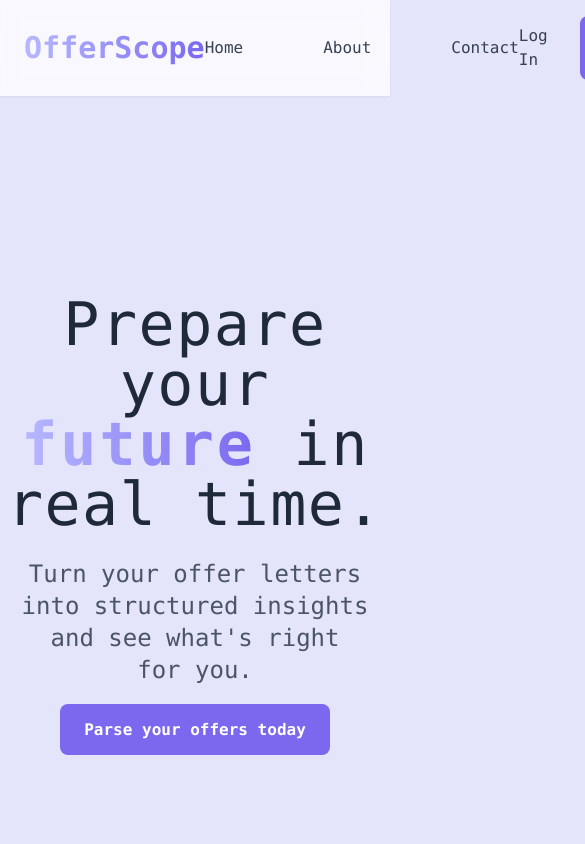
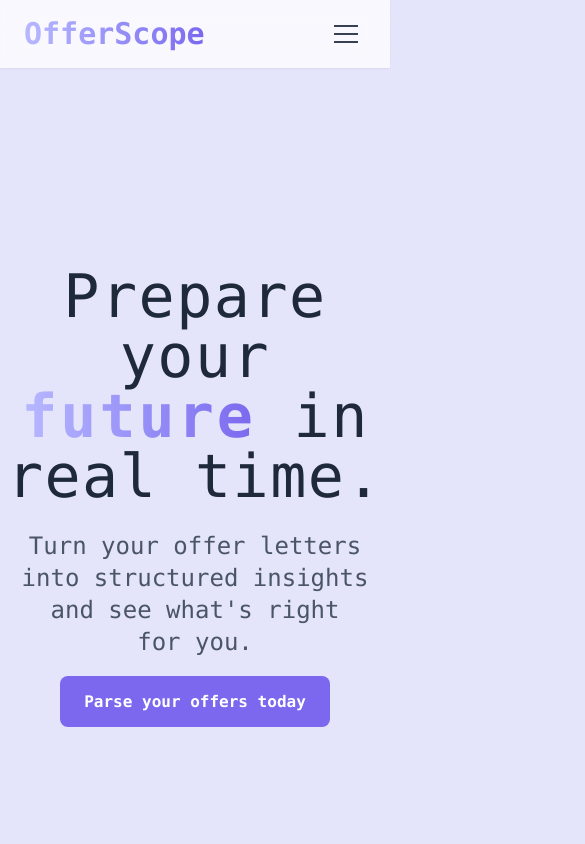
Before and after one commit to discreett/OfferScope, a Next.js app: page /home in a window 390 px wide. Shown: the top 844 px of the page, 585 px wide, since content can reach past the window. Built offline with nearby package versions, Linux system fonts and the light colour scheme.

Commit message:
responsive navbar

```diff
--- a/components/Navbar.tsx
+++ b/components/Navbar.tsx
@@ -1,20 +1,47 @@
 'use client'
 
+import { useState } from 'react';
+
 function myNav() {
+    const [isMenuOpen, setIsMenuOpen] = useState(false);
+
     return(
          <header className="bg-[white]/75 backdrop-blur-md shadow-xs sticky top-0 z-50 font-mono">
-            <div className="max-w-7xl mx-auto px-6 py-4 flex items-center justify-center">
-                <div className="flex items-center justify-between w-full max-w-4xl">
+            <div className="max-w-7xl mx-auto px-6 py-4">
+                <div className="flex items-center justify-between w-full">
                     <a href="/home" className="text-3xl font-bold bg-gradient-to-r from-[#B8B8FF] to-[#7B68EE] text-transparent bg-clip-text">OfferScope</a>
-                    <nav className="flex gap-20">
+
+                    <nav className="hidden md:flex gap-8 lg:gap-20">
                         <a href="/home" className="text-gray-700 hover:text-[#B8B8FF] transition-colors font-medium">Home</a>
                         <a href="/home#about" className="text-gray-700 hover:text-[#B8B8FF] transition-colors font-medium">About</a>
                         <a href="/contact" className="text-gray-700 hover:text-[#B8B8FF] transition-colors font-medium">Contact</a>
                     </nav>
 
-                    <nav className="flex gap-8 items-center">
+                    <nav className="hidden md:flex gap-8 items-center">
                         <a href="/login" className="text-gray-700 hover:text-[#B8B8FF] transition-colors font-medium">Log In</a>
                         <a href="/signup" className="px-4 py-2 font-medium bg-[#7B68EE] text-white rounded-lg font-semibold hover:bg-[#B6B8D6] hover:text-[#7B68EE] transition-colors">Sign up</a>
+                    </nav>
+
+                    <button
+                        className="md:hidden flex flex-col gap-1.5 p-2"
+                        onClick={() => setIsMenuOpen(!isMenuOpen)}
+                        aria-label="Toggle menu"
+                    >
+                        <span className={`w-6 h-0.5 bg-gray-700 transition-all ${isMenuOpen ? 'rotate-45 translate-y-2' : ''}`}></span>
+                        <span className={`w-6 h-0.5 bg-gray-700 transition-all ${isMenuOpen ? 'opacity-0' : ''}`}></span>
+                        <span className={`w-6 h-0.5 bg-gray-700 transition-all ${isMenuOpen ? '-rotate-45 -translate-y-2' : ''}`}></span>
+                    </button>
+                </div>
+
+                {/* Mobile Menu */}
+                <div className={`md:hidden overflow-hidden transition-all duration-300 ${isMenuOpen ? 'max-h-96 opacity-100' : 'max-h-0 opacity-0'}`}>
+                    <nav className="flex flex-col gap-4 pt-4 pb-2">
+                        <a href="/home" className="text-gray-700 hover:text-[#B8B8FF] transition-colors font-medium py-2">Home</a>
+                        <a href="/home#about" className="text-gray-700 hover:text-[#B8B8FF] transition-colors font-medium py-2">About</a>
+                        <a href="/contact" className="text-gray-700 hover:text-[#B8B8FF] transition-colors font-medium py-2">Contact</a>
+                        <hr className="border-gray-200" />
+                        <a href="/login" className="text-gray-700 hover:text-[#B8B8FF] transition-colors font-medium py-2">Log In</a>
+                        <a href="/signup" className="px-4 py-2 font-medium bg-[#7B68EE] text-white rounded-lg font-semibold hover:bg-[#B6B8D6] hover:text-[#7B68EE] transition-colors text-center">Sign up</a>
                     </nav>
                 </div>
             </div>
```
